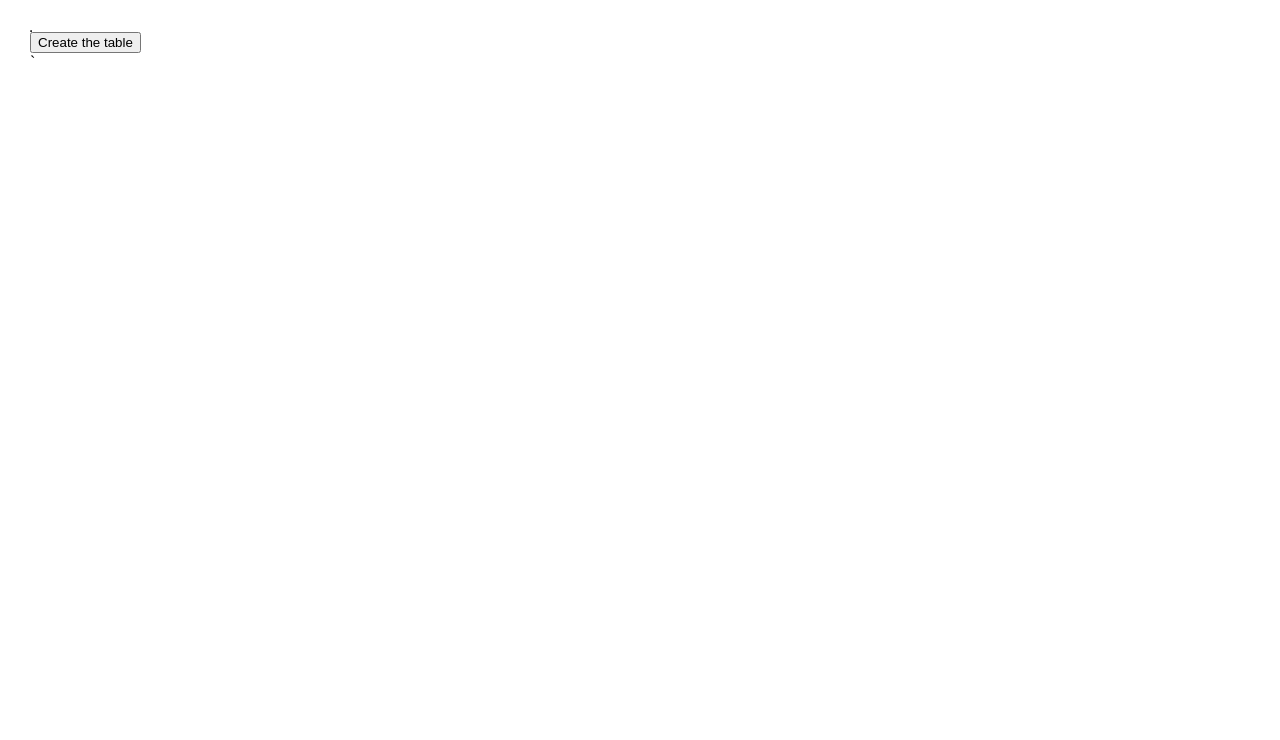
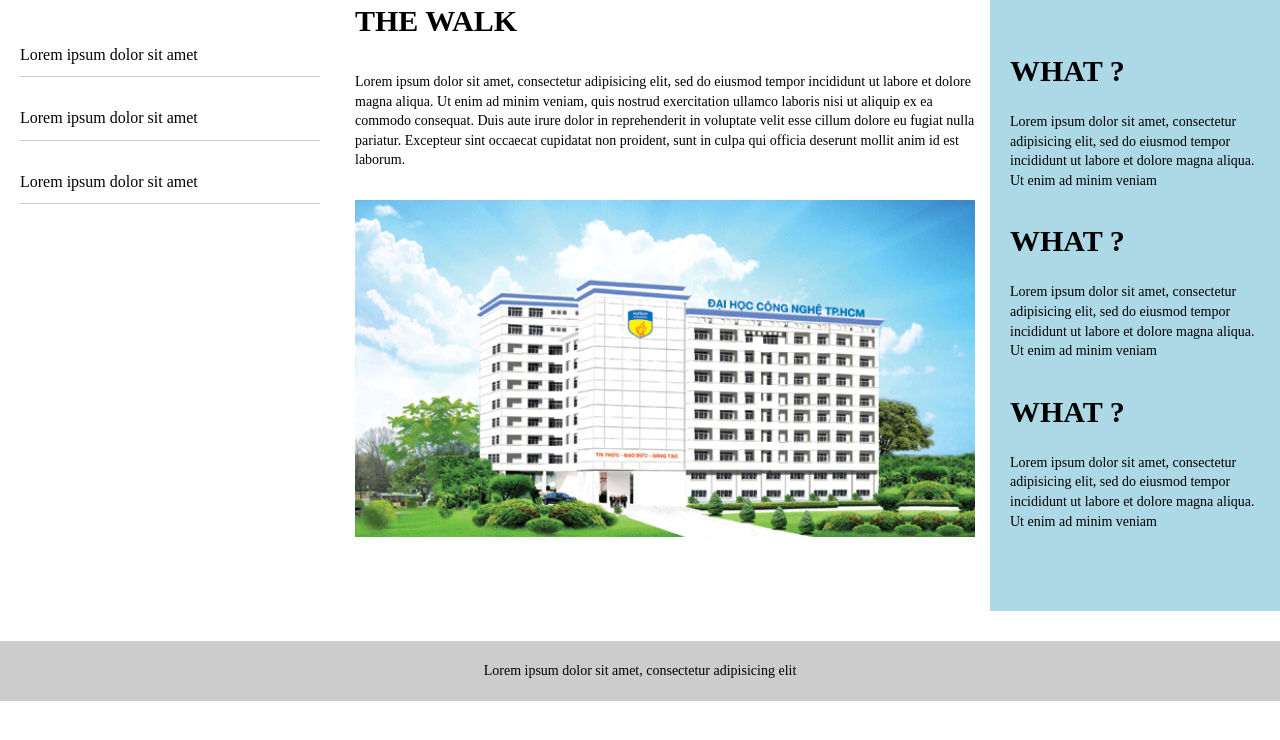
Before and after one commit to kimphuc0000/cuoiki, a plain HTML site: page build/web/index.html in a window 1280 px wide. Drawn offline with Linux system fonts and the light colour scheme.

Commit message:
cau2 edit

```diff
--- a/build/web/css/style.css
+++ b/build/web/css/style.css
@@ -1,7 +1,8 @@
 
 body{font-size: 14px; color: #000 !important; line-height: 1.4 !important;margin: 0}
 
-.container{width: 100%; position: relative;}
+.container{width: 100%;}
+
 .container .left{
 	width: 300px;
 	float: left;
@@ -23,6 +24,7 @@ body{font-size: 14px; color: #000 !important; line-height: 1.4 !important;margin
 .menu ul{list-style-type: none;padding: 0px}
 .menu ul li {margin-top: 10px; margin-bottom: 20px; border-bottom: 1px solid #ccc;padding: 10px 0; font-size: 16px}
 
+.footer{text-align: center;width: 100%; padding-top:20px; padding-bottom: 20px; background: #ccc; margin-top: 30px}
 @media only screen   and (max-width: 766px){
 	.container .left{ width: 100%; margin-bottom: 30px; }
 	.container .right{ width: 100%;}
--- a/build/web/index.html
+++ b/build/web/index.html
@@ -1,39 +1,71 @@
 <!DOCTYPE html>
-<!--
-To change this license header, choose License Headers in Project Properties.
-To change this template file, choose Tools | Templates
-and open the template in the editor.
--->
 <html>
-    <head>
-        <title>Change the content of a cell</title>
-        <meta charset="UTF-8">
-        <meta name="viewport" content="width=device-width, initial-scale=1.0">
-        <style>
-            body {
-                margin: 30px;
-            }
-        </style>
-        <script>
-            function createTable() {
-                var dong = arguments[0];
-                var cot = arguments[1];
-                var table = document.getElementById('myTable');
-                for (i = 0; i < dong; i++) {
-                    var row = table.insertRow(0);
-                    for (j = 0; j < cot; j++) {
-                        var cell1 = row.insertCell(0);
-                        cell1.innerHTML = "new cell1";
-                    }
-                }
-            }
-        </script>
-    </head>
-    <body>
-        <table id="myTable" border="1"></table>
-        <form>
-            <input type="button" onclick="createTable(5, 10)" value="Create the table">
-        </form>
-    </body>
+	<head>
+		<meta http-equiv="Content-Type" content="text/html; charset=utf-8">
+		<meta name="language" content="en">
+		<meta name="viewport" content="width=device-width, initial-scale=1">
+		<meta property="og:title" content="" />
+		<meta property="og:image" content="" />
+		<meta property="og:description" content="" />
+		<title>Demo</title>
+		<link rel="stylesheet" href="css/style.css">
+	</head>
+	<body>
+		<div class="container">
+			<div class="left menu">
+				<ul>
+					<li>
+						<a>Lorem ipsum dolor sit amet</a>
+					</li>
+					<li>
+						<a>Lorem ipsum dolor sit amet</a>
+					</li>
+					<li>
+						<a>Lorem ipsum dolor sit amet</a>
+					</li>
+				</ul>
+
+			</div>
+			<div class="center">
+				<div class="title">The walk</div>
+				<div class="des">
+					Lorem ipsum dolor sit amet, consectetur adipisicing elit, sed do eiusmod
+					tempor incididunt ut labore et dolore magna aliqua. Ut enim ad minim veniam,
+					quis nostrud exercitation ullamco laboris nisi ut aliquip ex ea commodo
+					consequat. Duis aute irure dolor in reprehenderit in voluptate velit esse
+					cillum dolore eu fugiat nulla pariatur. Excepteur sint occaecat cupidatat non
+					proident, sunt in culpa qui officia deserunt mollit anim id est laborum.
+				</div>
+				<img src="img/PC2.gif" class="img-responsive">
+
+			</div>
+			<div class="right">
+				<div class="content">
+					<div class="title">What ?</div>
+					<div>
+						Lorem ipsum dolor sit amet, consectetur adipisicing elit, sed do eiusmod
+						tempor incididunt ut labore et dolore magna aliqua. Ut enim ad minim veniam
+					</div>
+				</div>
+				<div class="content">
+					<div class="title">What ?</div>
+					<div>
+						Lorem ipsum dolor sit amet, consectetur adipisicing elit, sed do eiusmod
+						tempor incididunt ut labore et dolore magna aliqua. Ut enim ad minim veniam
+					</div>
+				</div>
+				<div class="content">
+					<div class="title">What ?</div>
+					<div>
+						Lorem ipsum dolor sit amet, consectetur adipisicing elit, sed do eiusmod
+						tempor incididunt ut labore et dolore magna aliqua. Ut enim ad minim veniam
+					</div>
+				</div>
+			</div>
+		</div>
+		<div style="clear: both;"></div>
+		<div class="footer">
+			<div>Lorem ipsum dolor sit amet, consectetur adipisicing elit</div>
+		</div>
+	</body>
 </html>
-`
--- a/web/css/style.css
+++ b/web/css/style.css
@@ -1,7 +1,8 @@
 
 body{font-size: 14px; color: #000 !important; line-height: 1.4 !important;margin: 0}
 
-.container{width: 100%; position: relative;}
+.container{width: 100%;}
+
 .container .left{
 	width: 300px;
 	float: left;
@@ -23,6 +24,7 @@ body{font-size: 14px; color: #000 !important; line-height: 1.4 !important;margin
 .menu ul{list-style-type: none;padding: 0px}
 .menu ul li {margin-top: 10px; margin-bottom: 20px; border-bottom: 1px solid #ccc;padding: 10px 0; font-size: 16px}
 
+.footer{text-align: center;width: 100%; padding-top:20px; padding-bottom: 20px; background: #ccc; margin-top: 30px}
 @media only screen   and (max-width: 766px){
 	.container .left{ width: 100%; margin-bottom: 30px; }
 	.container .right{ width: 100%;}
```
Also changed, not shown: web/index.html (+68 -36 lines).
